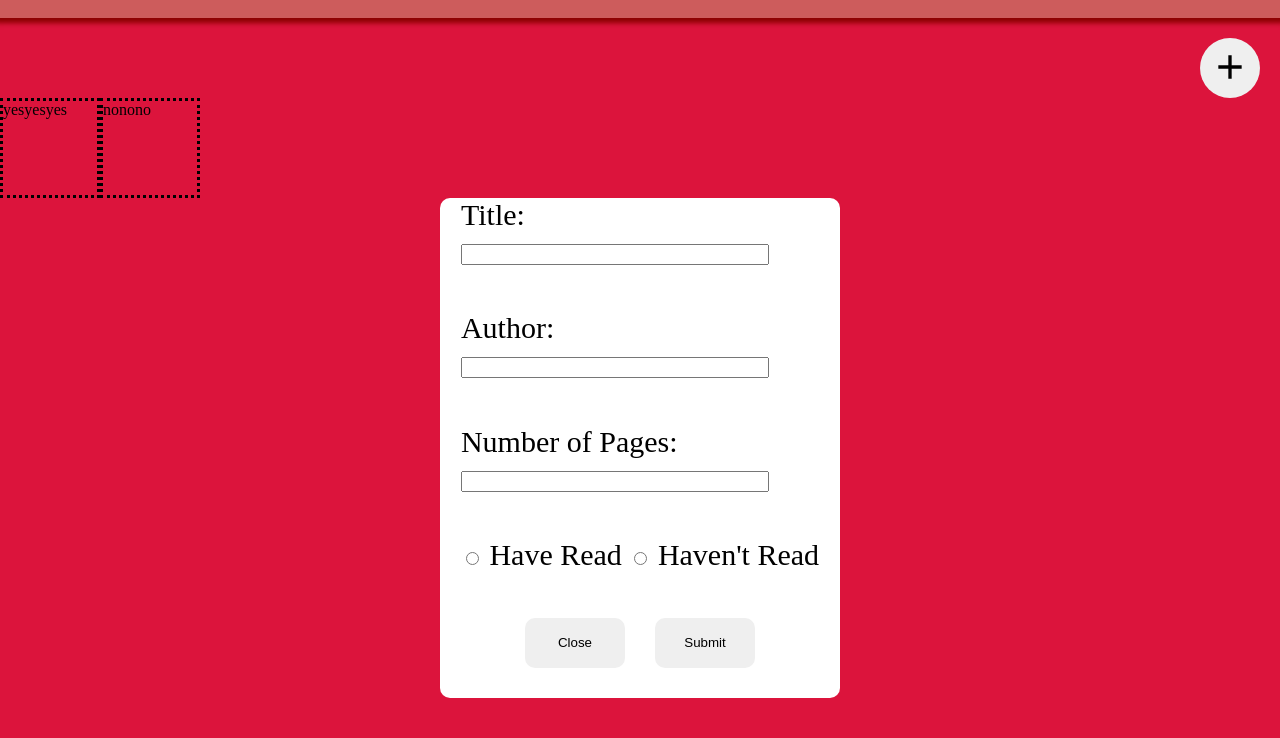
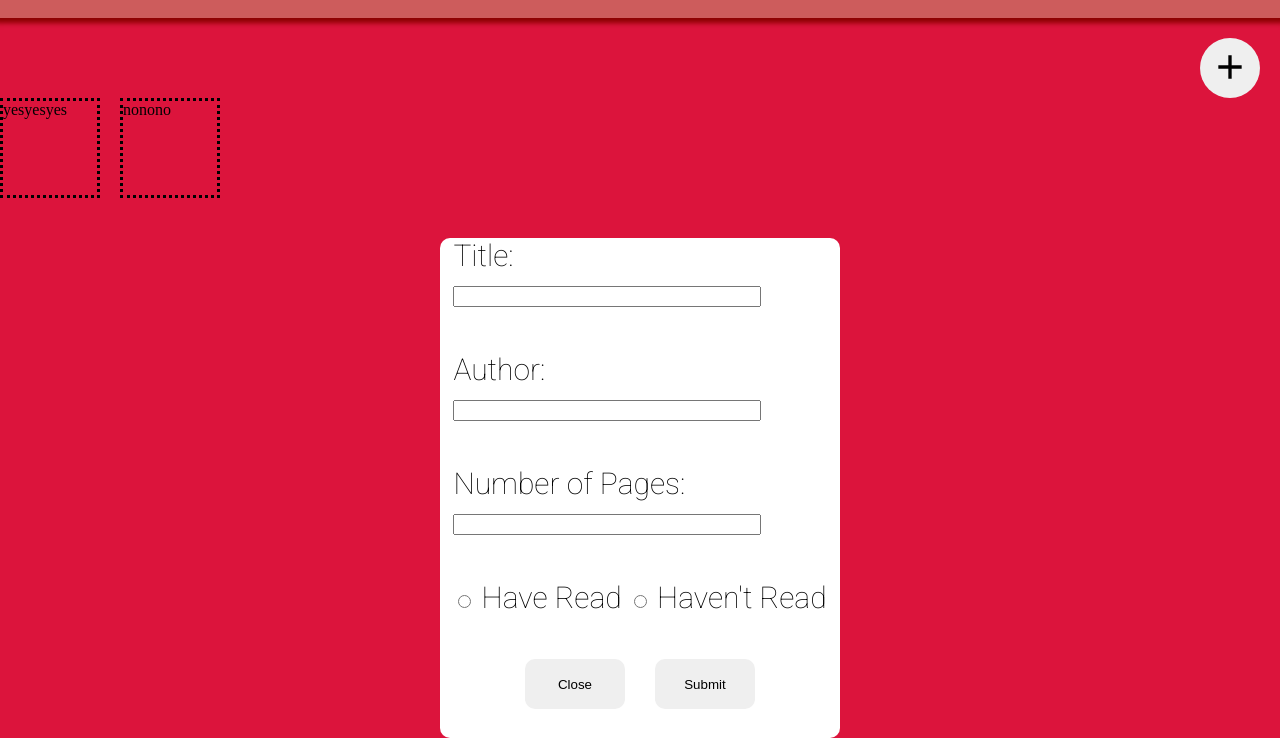
Before and after one commit to tljibbers/Book-Library, a plain HTML site: page index.html in a window 1280 px wide. Both pictures are taken after a click on the element 640 px from the left and 120 px from the top of the page. Shown: the part 62-800 px from the top of the page. Drawn offline with Linux system fonts and the light colour scheme.

Commit message:
Added new fonts

```diff
--- a/index.html
+++ b/index.html
@@ -6,8 +6,11 @@
         <script src="script.js" defer></script>
         <link rel="stylesheet" href="styles.css">
         <link rel="preconnect" href="https://fonts.googleapis.com">
-<link rel="preconnect" href="https://fonts.gstatic.com" crossorigin>
-<link href="https://fonts.googleapis.com/css2?family=Raleway:ital,wght@0,100..900;1,100..900&family=Roboto:ital,wght@0,100;0,300;0,400;0,500;0,700;0,900;1,100;1,300;1,400;1,500;1,700;1,900&display=swap" rel="stylesheet">
+        <link rel="preconnect" href="https://fonts.gstatic.com" crossorigin>
+        <link href="https://fonts.googleapis.com/css2?family=Raleway:ital,wght@0,100..900;1,100..900&family=Roboto:ital,wght@0,100;0,300;0,400;0,500;0,700;0,900;1,100;1,300;1,400;1,500;1,700;1,900&display=swap" rel="stylesheet">
+        <link rel="preconnect" href="https://fonts.googleapis.com">
+        <link rel="preconnect" href="https://fonts.gstatic.com" crossorigin>
+        <link href="https://fonts.googleapis.com/css2?family=Raleway:ital,wght@0,100..900;1,100..900&family=Roboto:ital,wght@0,100;0,300;0,400;0,500;0,700;0,900;1,100;1,300;1,400;1,500;1,700;1,900&display=swap" rel="stylesheet">
     </head>
 
     <body>
--- a/script.js
+++ b/script.js
@@ -4,7 +4,8 @@ const mainBody = document.querySelector("body");
 const selector = document.querySelector(".gridContainer");
 const buttonClick = document.querySelector(".newBookButton");
 const submitForm = document.querySelector(".formContainer");
-const closeClick = document.querySelector(".closeButton")
+const closeClick = document.querySelector(".closeButton");
+
 
 
 function book(title, author, pages, haveRead)
--- a/styles.css
+++ b/styles.css
@@ -16,7 +16,7 @@ body {
     font-size: 50px;
     overflow: visible;
     position:relative;
-    z-index: 999;
+    z-index: 1000;
 }
 
 .headerFlex {
@@ -35,6 +35,8 @@ body {
     min-height: 100%;
 }
 
+
+
 .newBookButton {
     display: flex;
     justify-content: flex-end;
@@ -46,6 +48,9 @@ body {
     display: grid;
     grid-template-columns: 100px 100px 100px;
     grid-template-rows: 100px 100px 100px;
+    gap: 20px;
+    grid-auto-columns: 100px;
+    grid-auto-rows: 100px;
 }
 
 .formContainer {
@@ -59,11 +64,14 @@ body {
     position: relative;
     bottom: 200px;
     visibility: hidden;
+    z-index: 999;
 }
 
 .submitForm {
     display: grid;
     font-size: 30px;
+    font-family: "Roboto";
+    font-weight: 60;
     gap: 15px;
 }
 
```
